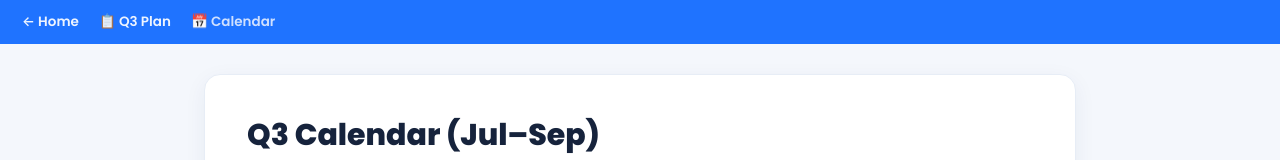
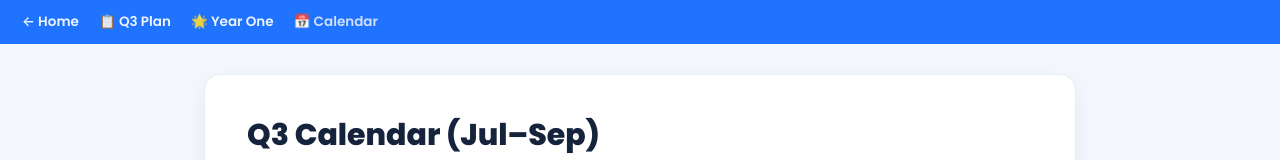
Before and after one commit to nanonymously/Xeno, a plain HTML site: page Q3plan/calendar/index.html in a window 1280 px wide. Shown: the top 160 px of the page. Drawn offline with Linux system fonts and the light colour scheme.

Commit message:
Add files via upload

```diff
--- a/Q3plan/calendar/index.html
+++ b/Q3plan/calendar/index.html
@@ -15,7 +15,7 @@ ul{padding-left:20px}li{margin:5px 0}
 </style>
 <style>.phasebar{display:flex;gap:8px;margin:6px 0 14px}.phase{flex:1;text-align:center;font-size:12px;font-weight:600;padding:8px;border-radius:10px}
 .p1{background:#eef4ff;color:#1559c4}.p2{background:#fff4df;color:#c8870f}.p3{background:#e8f7ef;color:#1f9d6b}b{font-weight:600}</style></head>
-<body><div class="topnav"><a href="../../">← Home</a><a href="../">📋 Q3 Plan</a><span class="cur">📅 Calendar</span></div>
+<body><div class="topnav"><a href="../../">← Home</a><a href="../">📋 Q3 Plan</a><a href="../../year-one/">🌟 Year One</a><span class="cur">📅 Calendar</span></div>
 <div class="wrap"><div class="card">
 <h1>Q3 Calendar (Jul–Sep)</h1>
 <p class="note" style="color:#6b7a93">Front-loaded into Jul–Aug (≈4–6 wk activation→SQL lead time): anything started after mid-September counts toward Q4.</p>
```
